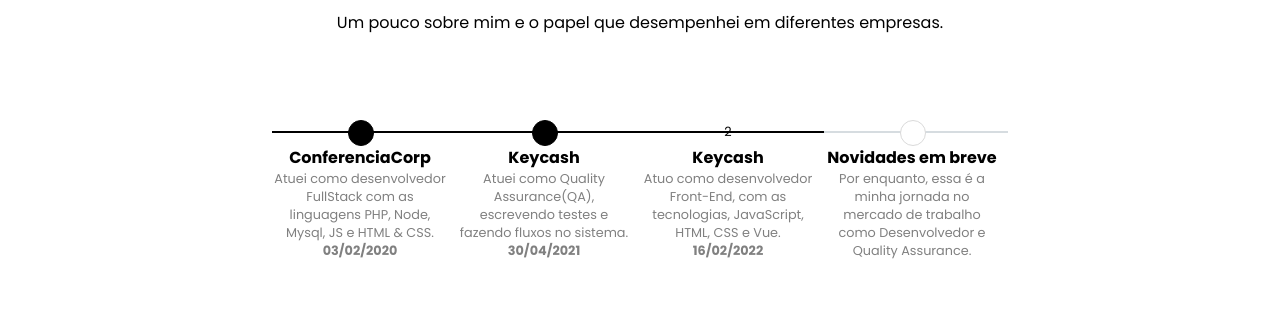
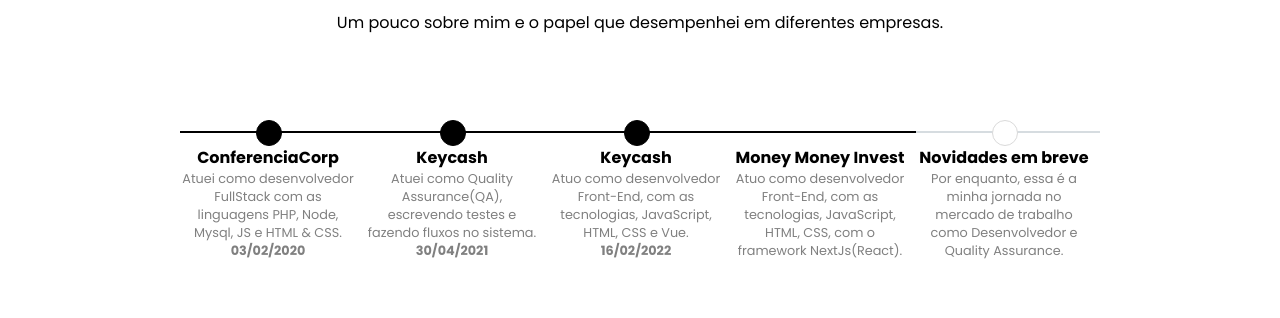
Before and after one commit to AlehSouza/Portfolio, a Vue app: page / in a window 1280 px wide. Shown: the part 1520-1838 px from the top of the page. Built offline with nearby package versions, Linux system fonts and the light colour scheme; no server answers.

Commit message:
feat: adjust linkedin link and update my actual work

```diff
--- a/src/components/Trajectory.vue
+++ b/src/components/Trajectory.vue
@@ -62,7 +62,7 @@
           </div>
         </div>
 
-        <div class="step current" data-notes-count="2">
+        <div class="step completed">
           <div
             class="title"
             v-html="
@@ -84,7 +84,7 @@
           </div>
         </div>
 
-        <div class="step">
+        <div class="step current">
           <div
             class="title"
             v-html="
@@ -99,6 +99,27 @@
                 this.lang === 'pt_br'
                   ? this.texts.jobs_subtitle_trajectory[3].text.pt_br
                   : this.texts.jobs_subtitle_trajectory[3].text.eng
+              "
+            ></span>
+            <br />
+          </div>
+        </div>
+
+        <div class="step">
+          <div
+            class="title"
+            v-html="
+              this.lang === 'pt_br'
+                ? this.texts.jobs_subtitle_trajectory[4].title.pt_br
+                : this.texts.jobs_subtitle_trajectory[4].title.eng
+            "
+          ></div>
+          <div class="date">
+            <span
+              v-html="
+                this.lang === 'pt_br'
+                  ? this.texts.jobs_subtitle_trajectory[4].text.pt_br
+                  : this.texts.jobs_subtitle_trajectory[4].text.eng
               "
             ></span>
             <br />
--- a/src/pages/Home.vue
+++ b/src/pages/Home.vue
@@ -84,7 +84,7 @@
           alt: "Codepen",
         },
         {
-          link: "https://www.linkedin.com/in/alesouza2503/",
+          link: "https://www.linkedin.com/in/alehsouza/",
           icon: "fab fa-linkedin",
           alt: "Linkedin",
         },
--- a/src/styles/styles.css
+++ b/src/styles/styles.css
@@ -1,4 +1,4 @@
 body {
-    --cor-principal: #d72448;
-    --cor-secundaria: #de3859;
+    --cor-principal: #f27610;
+    --cor-secundaria: #f27610;
 }
--- a/src/utils/translate.js
+++ b/src/utils/translate.js
@@ -52,6 +52,16 @@
     },
     {
       title: {
+        pt_br: `Money Money Invest`,
+        eng: `Money Money Invest`,
+      },
+      text: {
+        pt_br: `Atuo como desenvolvedor Front-End, com as tecnologias, JavaScript, HTML, CSS, com o framework NextJs(React).`,
+        eng: `I work as a Front-End developer, with technologies, JavaScript, HTML, CSS, with the NextJs(React) framework.`,
+      },
+    },
+    {
+      title: {
         pt_br: `Novidades em breve`,
         eng: `News soon`,
       },
```
